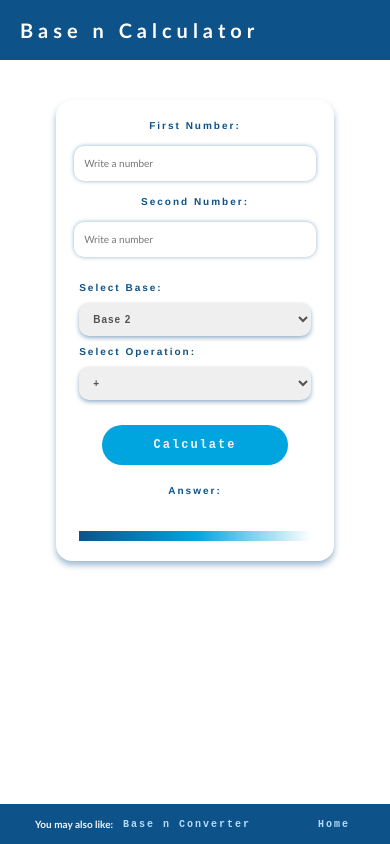
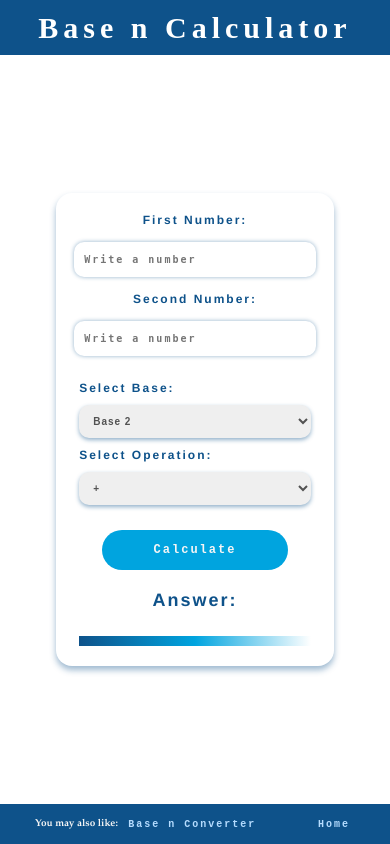
Before and after one commit to SusmoyDas98/Base-N-Calculator-and-Converter, a Flask app: page /calculator in a window 390 px wide. Run offline with Flask 3, Linux system fonts and the light colour scheme; some libraries are stand-ins or nearby versions.

Commit message:
Update calculator.css

```diff
--- a/static/css/calculator.css
+++ b/static/css/calculator.css
@@ -15,16 +15,17 @@ body{
 
 }
 
+
 .header{
      background-color: rgb(14, 82, 138);
 
-    min-height:100px;
+    height:80px;
     width: 100vw;
     padding-left: 100px;
     display: flex;
     align-items: center ;
     justify-content: flex-start;
-    font-family: 'Gill Sans', 'Gill Sans MT', Calibri, 'Trebuchet MS', sans-serif;
+    font-family: "Garamond";
     font-size: 35px;
 
     white-space: none;
@@ -33,7 +34,6 @@ body{
     color: white;
     z-index: 10;
 }
-
 
 .container{
 
@@ -101,8 +101,9 @@ body{
 }
 
 ::placeholder{
-    font-family: 'Gill Sans', 'Gill Sans MT', Calibri, 'Trebuchet MS', sans-serif;
-
+    font-family:monospace;
+    font-weight:bold;
+    letter-spacing:2px;
 }
 input{
     font-family:monospace;
@@ -210,6 +211,7 @@ button:active{
 
     display: flex;
     flex-direction: column;
+    height:fit-content;
 
 }
 .output::after{
@@ -252,8 +254,8 @@ button:active{
   max-height:  fix-content;
   bottom: 0;
   left: 0;
-  /* min-height: 30px; */
-  min-height: fit-content;
+  min-height: 30px;
+  /* min-height: fit-content; */
   padding-left: 100px;
   width: 100vw;
     background-color: rgb(14, 82, 138);
@@ -265,8 +267,8 @@ button:active{
 
 .footer_box p{
 
-    font-family: 'Gill Sans', 'Gill Sans MT', Calibri, 'Trebuchet MS', sans-serif;
-    font-size: 15px;
+    font-family: "Garamond";
+    font-size: 18px;
     color: whitesmoke;
     display: flex;
     justify-content: flex-start;
@@ -300,7 +302,7 @@ button:active{
     padding-left: 20px;
 
     align-items: center;
-    font-family: 'Gill Sans', 'Gill Sans MT', Calibri, 'Trebuchet MS', sans-serif;
+    font-family: "Garamond";
     font-size: 15px;
 }
 
@@ -310,6 +312,7 @@ button:active{
     color: rgb(181, 220, 255);
     padding-left: 20px;
     text-decoration: none;
+    font-weight:bold;
 }
 
 
@@ -371,7 +374,7 @@ button:active{
     display: flex;
     align-items: center ;
     justify-content: flex-start;
-    font-family: 'Gill Sans', 'Gill Sans MT', Calibri, 'Trebuchet MS', sans-serif;
+    font-family: "Garamond";
     font-size: 35px;
 
     white-space: none;
@@ -404,7 +407,7 @@ button:active{
         font-size: 15px;
     }
 
-    #answer_title{
+    .answer_title{
         margin-bottom: 10px;
     }
 
@@ -428,29 +431,33 @@ button:active{
         overflow-x: hidden;
 
     }
-    .header{
+
+
+  .header{
         flex-wrap: nowrap;
-        font-size: 35px;
-        min-height: 85px;
+        height: 55px;
         min-width: 100vw;
         padding-left: 0%;
-
+        font-size: 25px;
+        display: flex;
+        align-items: center;
+        justify-content: center;
+        font-family: serif;
     }
 
-    #header_title{
-        margin-left: 40px;
-    }
     .container{
 
         width: 100vw;
-        min-height: auto;
+        height: auto;
         display: flex;
         flex-direction: column;
         align-items: center;
         padding: 0px;
 
 
+
     }
+
 
     .Calculator{
 
@@ -540,7 +547,7 @@ button:active{
         font-size: 20px;
         margin-bottom: 15px;
     }
-    #answer_title{
+    .answer_title{
         font-size: 18px;
 
         text-align: center;
@@ -574,6 +581,7 @@ button:active{
   padding-left: 0%;
   width: 100vw;
     background-color: rgb(14, 82, 138);
+       min-height:30px;
     }
 
  .footer_box p{
@@ -625,6 +633,7 @@ button:active{
         flex-direction: row;
         justify-content: end;
         padding-right: 0%;
+     margin-right:20px;
  }
 
 }
@@ -651,20 +660,14 @@ button:active{
         margin: 0;
 
     }
+
     .header{
 
-        min-height: 60px;
         width: 100%;
         text-align: center;
-
+        font-size:18px;
         padding-left: 0px;
 
-
-    }
-
-    #header_title{
-        font-size: 20px;
-        margin-left: 20px;
     }
     .container{
 
@@ -674,7 +677,7 @@ button:active{
         display: flex;
         flex-direction: column;
         align-items: center;
-        justify-content: flex-start;
+        justify-content: center;
         /* padding: 10px 0px; */
 
     }
@@ -722,7 +725,7 @@ button:active{
     }
     label{
         font-family:'Franklin Gothic Medium', 'Arial Narrow', Arial, sans-serif;
-        font-size: 10px;
+        font-size: 12px;
     }
     input{
         width: 90%;
@@ -780,7 +783,7 @@ button:active{
         /* background-color: aliceblue; */
         height: auto;
         width: 100%;
-        font-size: 12px;
+        font-size: 15px;
         overflow-x: auto;
     }
 
@@ -831,8 +834,8 @@ button:active{
     margin-right: 20px;
 }
 
-#answer_title{
-    font-size: 10px;
+.answer_title{
+    font-size: 12px;
 }
 
 
@@ -902,7 +905,7 @@ button:active{
 
     }
 
-    #answer_title{
+    .answer_title{
         font-size: 10px;
     }
 
```
